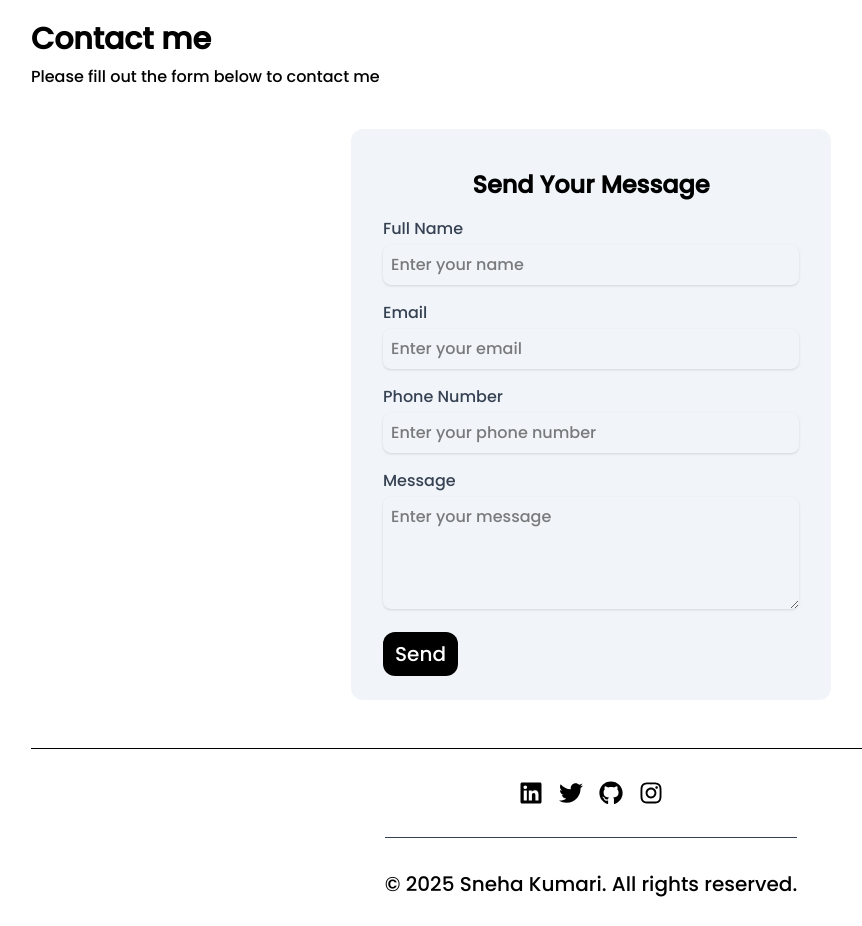
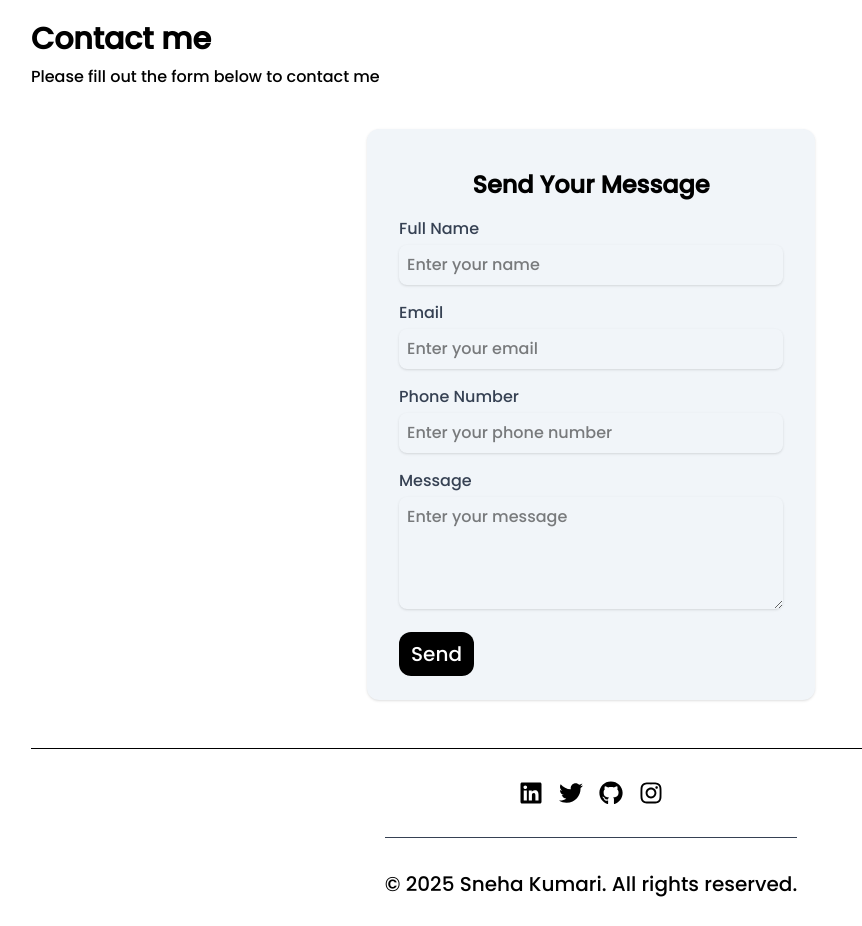
Before and after one commit to Snehaa-kumari/Portfolio, a React (Vite) app: page / in a window 1280 px wide. Shown: the part 2120-3046 px from the top of the page, without its empty margins (49-911 px from the left). Built offline with nearby package versions, Linux system fonts and the light colour scheme.

Commit message:
change the contact

```diff
--- a/src/components/Contact.jsx
+++ b/src/components/Contact.jsx
@@ -30,7 +30,7 @@ export default function Contact() {
         <span >Please fill out the form below to contact me</span>
 
         <div className='flex flex-col items-center justify-center mt-10'>
-          <form onSubmit={handleSubmit} className='bg-slate-100 w-120 px-8 py-6 rounded-xl'>
+        <form onSubmit={handleSubmit} className='bg-slate-100 w-full max-w-md px-8 py-6 rounded-xl shadow'>
             <h1 className='text-sm font-bold text-center md:text-2xl mt-4 mb-4'>Send Your Message</h1>
 
             <div className='mb-4'>
```
